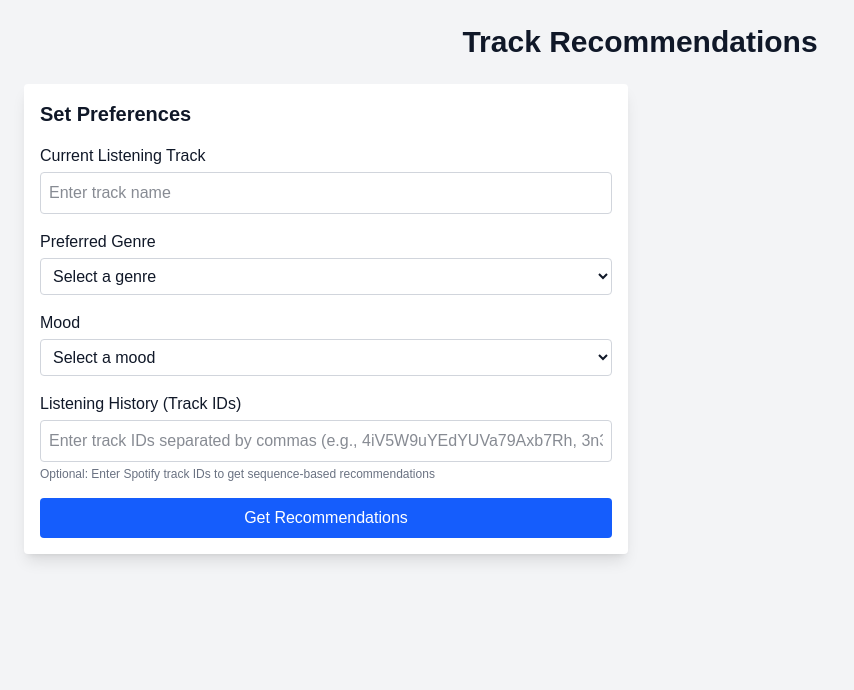
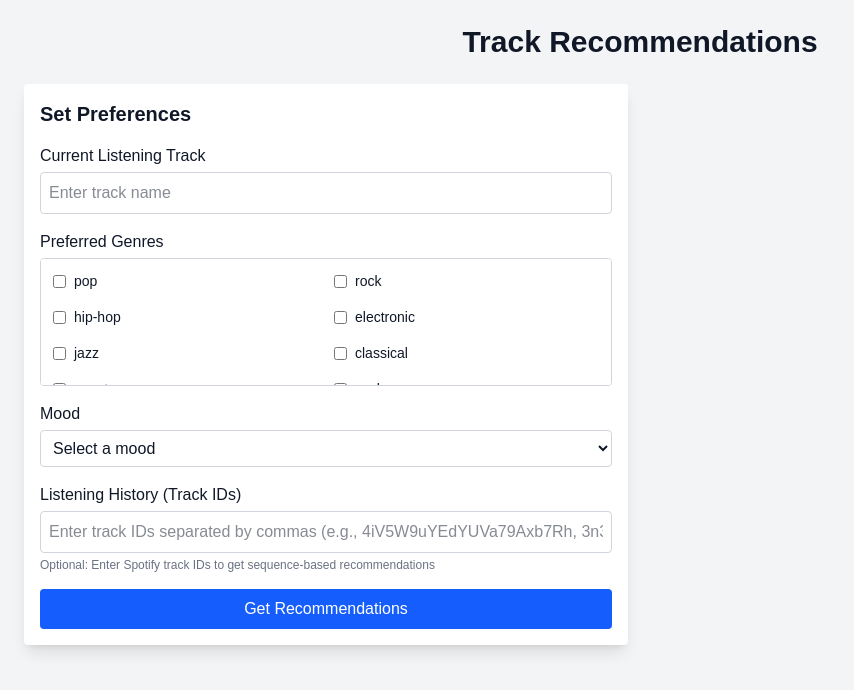
Before and after one commit to zayLatt25/NextTrack, a Next.js app: page / in a window 1280 px wide. Shown: the top 690 px of the page, without its empty margins (0-854 px from the left). Built offline with nearby package versions, Linux system fonts and the light colour scheme.

Commit message:
Update page.tsx

```diff
--- a/src/app/page.tsx
+++ b/src/app/page.tsx
@@ -39,7 +39,7 @@ interface APIResponse {
 
 export default function Home() {
   const [recommendations, setRecommendations] = useState<Recommendation[]>([]);
-  const [preferredGenre, setPreferredGenre] = useState<string | undefined>();
+  const [preferredGenres, setPreferredGenres] = useState<string[]>([]);
   const [mood, setMood] = useState<string | undefined>();
   const [currentTrack, setCurrentTrack] = useState<string | undefined>();
   const [listeningHistory, setListeningHistory] = useState<string>(""); // New: listening history input
@@ -48,8 +48,8 @@ export default function Home() {
   const [loading, setLoading] = useState<boolean>(false); // Loading state for the button
 
   const getRecommendations = async () => {
-    if (!preferredGenre) {
-      setErrorMessage("Please select a genre.");
+    if (preferredGenres.length === 0) {
+      setErrorMessage("Please select at least one genre.");
       return;
     }
 
@@ -69,7 +69,7 @@ export default function Home() {
         body: JSON.stringify({
           listeningHistory: historyArray,
           preferences: {
-            preferredGenres: [preferredGenre],
+            preferredGenres: preferredGenres,
             mood: mood || undefined,
             currentTrack: currentTrack || undefined,
           },
@@ -126,19 +126,47 @@ export default function Home() {
           </div>
           <div className="mb-4">
             <label className="block text-md font-medium text-gray-900">
-              Preferred Genre
+              Preferred Genres
             </label>
-            <select
-              className="mt-1 block w-full p-2 border border-gray-300 rounded bg-white text-gray-900"
-              onChange={(e) => setPreferredGenre(e.target.value || undefined)}
-            >
-              <option value="">Select a genre</option>
-              {preferences.genres.map((genre) => (
-                <option key={genre} value={genre}>
-                  {genre}
-                </option>
-              ))}
-            </select>
+            <div className="mt-1">
+              <div className="grid grid-cols-2 gap-2 max-h-32 overflow-y-auto border border-gray-300 rounded p-2 bg-white">
+                {preferences.genres.map((genre) => (
+                  <label key={genre} className="flex items-center space-x-2 cursor-pointer hover:bg-gray-50 p-1 rounded">
+                    <input
+                      type="checkbox"
+                      value={genre}
+                      checked={preferredGenres.includes(genre)}
+                      onChange={(e) => {
+                        if (e.target.checked) {
+                          setPreferredGenres([...preferredGenres, genre]);
+                        } else {
+                          setPreferredGenres(preferredGenres.filter(g => g !== genre));
+                        }
+                      }}
+                      className="rounded border-gray-300 text-blue-600 focus:ring-blue-500"
+                    />
+                    <span className="text-sm text-gray-900">{genre}</span>
+                  </label>
+                ))}
+              </div>
+              {preferredGenres.length > 0 && (
+                <div className="mt-2 flex items-center justify-between">
+                  <div>
+                    <span className="text-sm text-gray-600">Selected: </span>
+                    <span className="text-sm text-blue-600 font-medium">
+                      {preferredGenres.join(', ')}
+                    </span>
+                  </div>
+                  <button
+                    type="button"
+                    onClick={() => setPreferredGenres([])}
+                    className="text-xs text-red-600 hover:text-red-800 underline"
+                  >
+                    Clear All
+                  </button>
+                </div>
+              )}
+            </div>
           </div>
           <div className="mb-4">
             <label className="block text-md font-medium text-gray-900">
```
